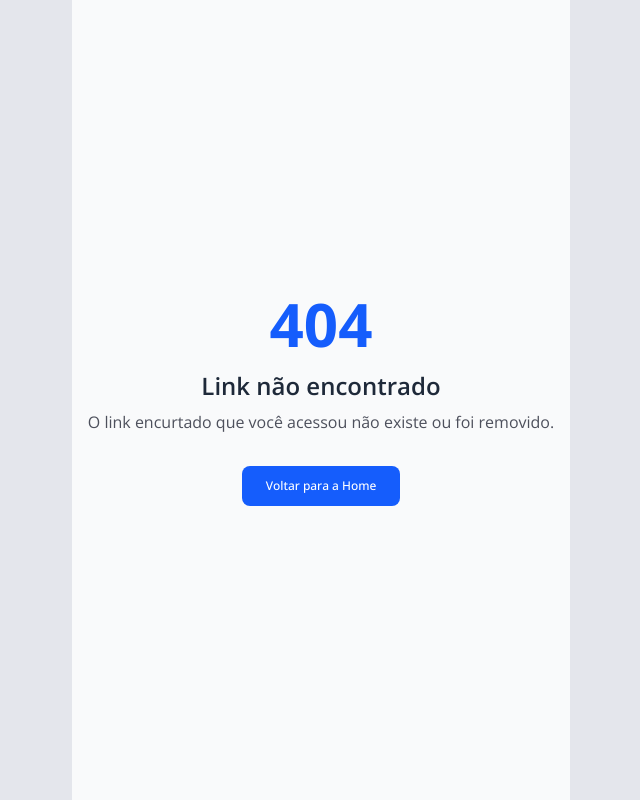
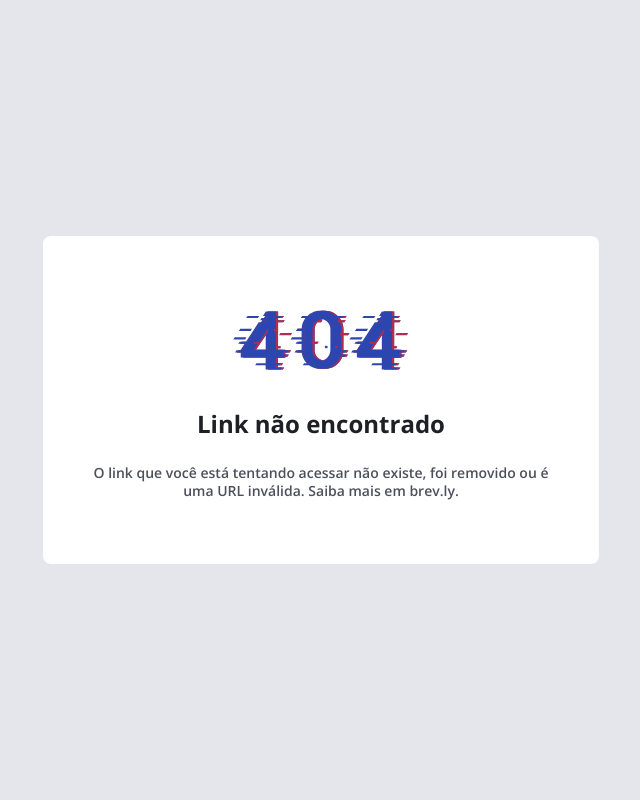
Before and after one commit to diovanemonteiro/ftr-pos-360-brev.ly, a React (Vite) app in the folder web/: page /not-found in a window 1280 px wide. Before the commit this address had no page. Shown: the whole page, without its empty margins (319-959 px from the left). Built offline with nearby package versions, Linux system fonts and the light colour scheme.

Commit message:
Refatora página NotFound para ajustar layout, adicionar logotipo e atualizar mensagens de erro

```diff
--- a/web/src/pages/not-found.tsx
+++ b/web/src/pages/not-found.tsx
@@ -1,21 +1,18 @@
 import { Link } from 'react-router-dom'
+import logoSvg from "@/assets/404.svg";
 
 export function NotFound() {
     return (
-        <div className="flex min-h-screen flex-col items-center justify-center bg-gray-50 px-4 text-center">
-            <h1 className="text-6xl font-bold text-blue-600">404</h1>
-            <h2 className="mt-4 text-2xl font-semibold text-gray-800">
-                Link não encontrado
-            </h2>
-            <p className="mt-2 text-gray-500">
-                O link encurtado que você acessou não existe ou foi removido.
-            </p>
-            <Link
-                to="/"
-                className="mt-8 rounded-lg bg-blue-600 px-6 py-3 text-sm font-medium text-white hover:bg-blue-700 transition-colors"
-            >
-                Voltar para a Home
-            </Link>
+        <div className="w-full max-w-[580px] mx-auto px-3">
+            <div className="w-full flex flex-col items-center justify-center gap-6 px-5 py-12 sm:px-12 sm:py-16 rounded-lg bg-white">
+                <img src={logoSvg} alt="Brev.ly" className="w-48 h-21" />
+                <p className="text-xl font-bold text-gray-600">
+                    Link não encontrado
+                </p>
+                <p className="text-md font-semibold text-gray-500 text-center">
+                    O link que você está tentando acessar não existe, foi removido ou é uma URL inválida. Saiba mais em brev.ly.
+                </p>
+            </div>
         </div>
     )
 }
```
